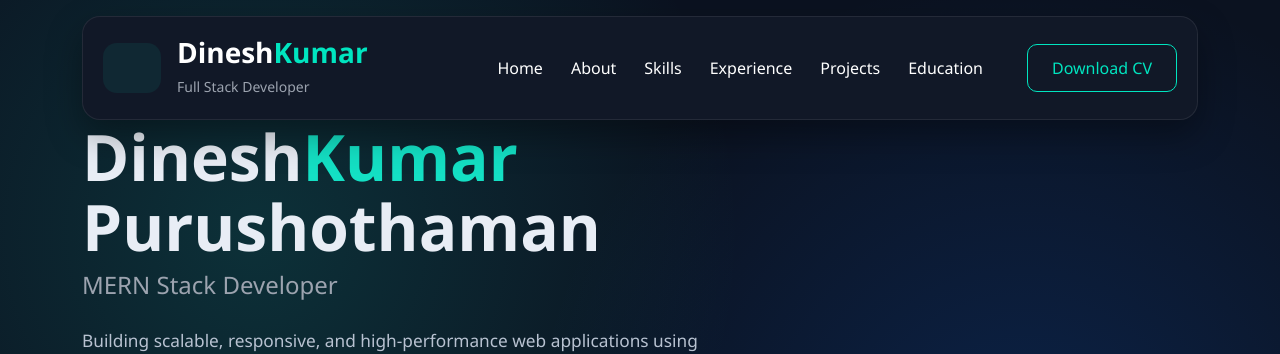
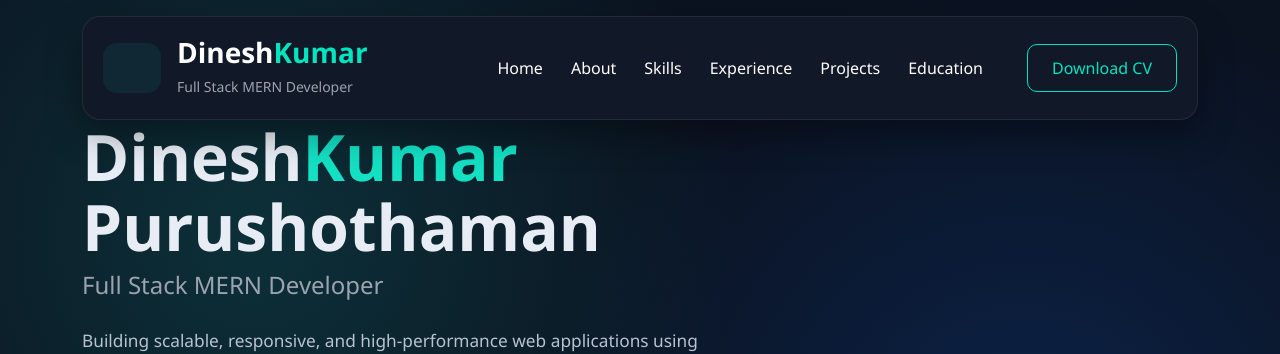
Before and after one commit to Dineshkumar1825/portfolio-website, a React (Vite) app: page / in a window 1280 px wide. Shown: the top 354 px of the page. Built offline with nearby package versions, Linux system fonts and the light colour scheme; the HTML template or start-up script is replaced by a standard one.

Commit message:
Added designation

```diff
--- a/src/components/Hero.jsx
+++ b/src/components/Hero.jsx
@@ -16,7 +16,7 @@ export default function Hero() {
               <br />
               Purushothaman
             </h1>
-            <h3 className="hero-role">MERN Stack Developer</h3>
+            <h3 className="hero-role">Full Stack MERN Developer</h3>
             <p className="hero-description">
               Building scalable, responsive, and high-performance web
               applications using React.js, Node.js, Express.js, MongoDB, and
--- a/src/components/Navbar.jsx
+++ b/src/components/Navbar.jsx
@@ -28,7 +28,7 @@ export default function Navbar() {
                 Dinesh<span>Kumar</span>
               </h5>
 
-              <small className="logo-subtitle">Full Stack Developer</small>
+              <small className="logo-subtitle">Full Stack MERN Developer</small>
             </div>
           </a>
 
```
